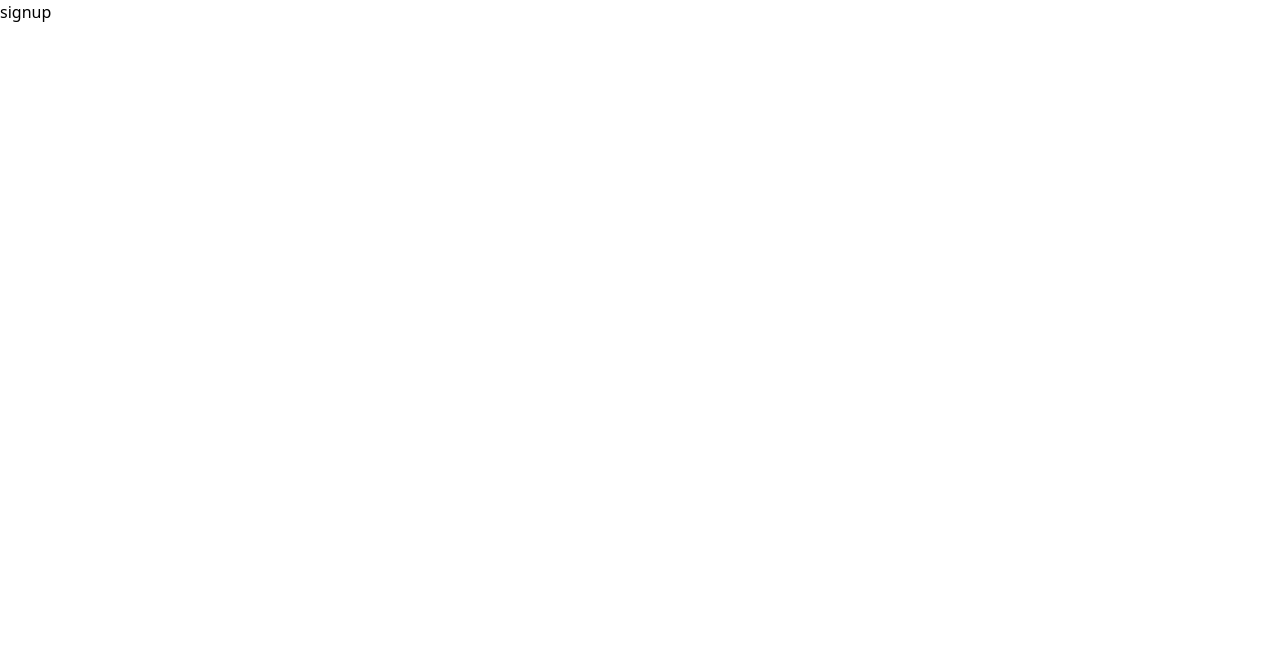
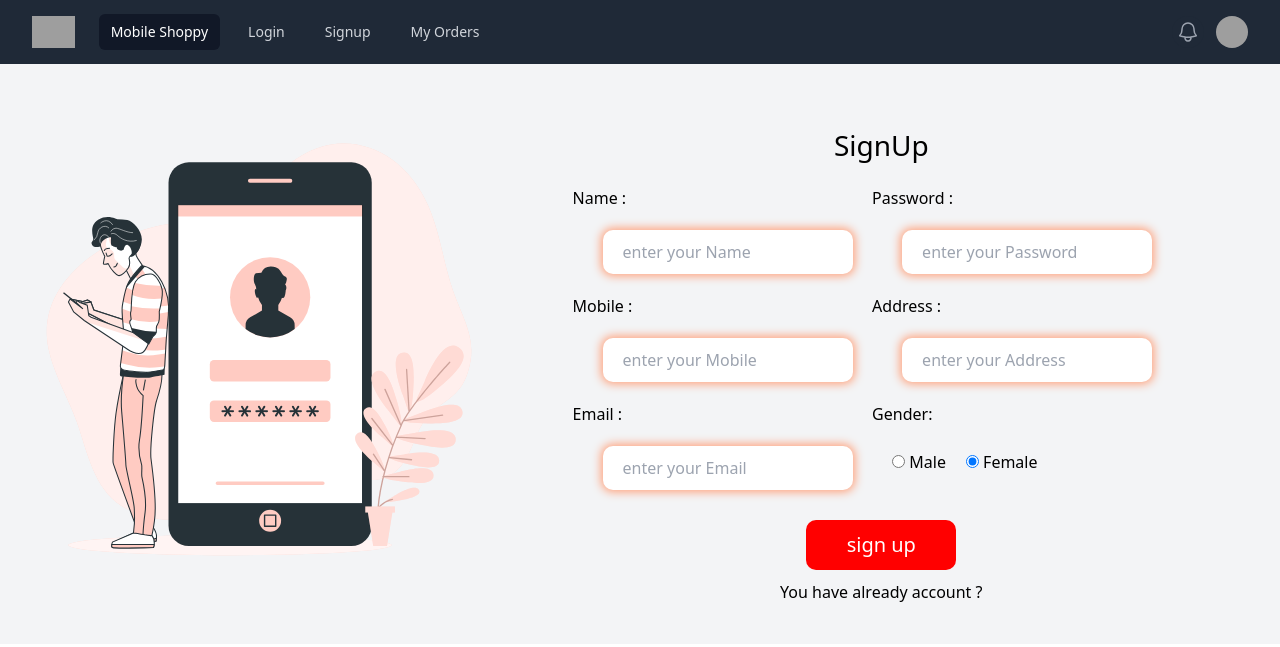
Before and after one commit to shwetapund/mobile-ordering-application, a React app in the folder client/: page /signup in a window 1280 px wide. Built offline with nearby package versions, Linux system fonts and the light colour scheme; grey boxes are pictures that could not be loaded.

Commit message:
signup form is create

```diff
--- a/client/src/views/MyOrders/MyOrders.js
+++ b/client/src/views/MyOrders/MyOrders.js
@@ -0,0 +1,88 @@
+import React, { useState, useEffect } from 'react';
+import Navbar from "./../../components/Navbar/Navbar";
+import "./MyOrder.css";
+import axios from "axios";
+import { Link } from 'react-router-dom';
+
+const STATUS_BADGE_COLOR_MAP = {
+  "pending": "badge-danger",
+  "shipped":"badge-warning",
+  "delivered":"badge-success"
+}
+
+function MyOrders() {
+  const [user, setUser] = useState({});
+  const [order, setOrder] = useState([]);
+
+
+  useEffect(() => {
+    const storageUse = JSON.parse(localStorage.getItem("user") || '{}');
+
+    if (storageUse?.email) {
+      setUser(storageUse);
+    }
+    else {
+      alert("You are not logged in!");
+      window.location.href = "/login";
+    }
+  }, [])
+
+
+  const loadOrder = async () => {
+    const storageUse = JSON.parse(localStorage.getItem("user") || '{}');
+    const userID = storageUse._id;
+
+    if (!userID) {
+      return;
+    }
+
+    try {
+      const response = await axios.get(`/order/user/${userID}`);
+
+      setOrder(response?.data?.data);
+
+    } catch (err) {
+      console.log(err.message);
+    }
+
+  }
+  useEffect(() => {
+    loadOrder();
+  }, [user])
+
+  return (
+    <div>
+      <Navbar />
+      <h1 className='text-center'>MyOrder</h1>
+
+      <div className='orders-container'>
+        {
+          order?.map((orderfetch) => {
+            const { product, shippingAddress, deliveryCharge, quantity, status } = orderfetch;
+
+            return (<>
+              <div className='order-subConatiner'>
+
+                <div>
+                  <img src={product.image} className='order-product-img' />
+                </div>
+
+                <div>
+               <Link to={`/buy/${product._id}`}>{product.name}</Link>
+                  <h4>{shippingAddress} </h4>
+                  <h4>{product.price} x {quantity} = {product.price * quantity}</h4>
+                  <p>{deliveryCharge}</p>
+                  <p className={`order-status ${STATUS_BADGE_COLOR_MAP[status]}`}>{status}</p>
+                  <p></p>
+                </div>
+              </div>
+            </>
+            )
+          })
+        }
+      </div>
+    </div>
+  )
+}
+
+export default MyOrders
--- a/client/src/views/SignUp/SignUp.css
+++ b/client/src/views/SignUp/SignUp.css
@@ -0,0 +1,49 @@
+.form-conatainer{
+    width: fit-content;
+     margin: 30px auto;
+    padding: 10px 50px;
+    border-radius: 10px;
+    /* box-shadow: 0px 0px 10px 0px lightgray; */
+}
+.form-sub-container{
+    display: flex;
+    margin-top: 20px;
+}
+.gender{
+    margin-left: 20px;
+}
+.signup-btn{
+    display: block;
+    margin: 10px auto;
+    width: 150px;
+}
+.form-control{
+    font-size: 16px;
+    padding: 10px 20px;
+    width: 250px;
+    margin-left: 30px;
+    margin-top: 20px;
+    border-radius: 10px;
+    margin-bottom: 20px;
+   box-shadow: 0px 0px 10px 2px lightsalmon;
+}
+.signup-container{
+    display: flex;
+    /* height:630px; */
+    padding-right: 40px;
+    /* width: fit-content; */
+    margin-top: 20px;
+
+    /* box-shadow: 0px 0px 10px 2px lightsalmon; */
+}
+.signup-img{
+    height: 550px;
+    width: 600px;
+}
+.text-form{
+    margin-top: 100px;
+}
+.title{
+    font-size: 28px;
+
+}
--- a/client/src/views/SignUp/SignUp.js
+++ b/client/src/views/SignUp/SignUp.js
@@ -1,16 +1,192 @@
-import React, { useState, useEffect} from 'react';
+import React, { useState, useEffect } from 'react';
 import axios from 'axios';
-import signupimg from "./../../assets/Mobile login.svg";
+import signupimg from "./../../assets/signupImg.svg";
 import Navbar from "./../../components/Navbar/Navbar";
 import "./SignUp.css";
 import { Link } from 'react-router-dom';
 
 function SignUp() {
+  const [name, setName] = useState('')
+  const [mobileNo, setMobileNo] = useState('')
+  const [email, setEmail] = useState('')
+  const [password, setPassword] = useState('')
+  const [address, setAddress] = useState('')
+  const [gender, setGender] = useState('female')
 
-return(
-    <>
-    <h1>signup</h1>
-    </>
+  const signup = async () => {
+    if (!name) {
+      alert("Name is require");
+      return;
+    }
+    if (!mobileNo) {
+      alert("Mobile is required");
+      return;
+    }
+    if (!email) {
+      alert("Email is required");
+      return;
+    }
+    if (!password) {
+      alert("Password is required");
+      return;
+    }
+    if (!gender) {
+      alert("gender is required");
+      return;
+    }
+
+    const response = await axios.post('/api/v1/signup', {
+      name: name,
+      mobileNo: mobileNo,
+      address: address,
+      email: email,
+      password: password,
+      gender: gender
+
+    })
+
+    if (response?.data?.success) {
+      alert(response?.data?.message);
+      window.location.href = "/login";
+    } else {
+      alert(response?.data?.message);
+    }
+  }
+  useEffect(() => {
+    const storageUser = JSON.parse(localStorage.getItem("user") || '{}');
+
+    if (storageUser?.email) {
+      alert("You are already logged in!");
+      window.location.href = "/";
+    }
+  }, [])
+
+  return (<>
+  <div className='bg-gray-100'>
+    <Navbar />
+    <div className='signup-container ' >
+      <div>
+        <img src={signupimg} className='signup-img' />
+      </div>
+
+      <form className='form-conatainer'>
+
+        <h1 className='text-center title'>SignUp</h1>
+        <div className='form-sub-container'>
+          <div>
+            <div>
+              <label htmlFor='name'  >Name : </label>
+              <input
+                type='text'
+                id='name'
+                className='form-control'
+                placeholder='enter your Name'
+                value={name}
+                onChange={(e) => {
+                  setName(e.target.value);
+                }}
+              />
+            </div>
+
+            <div>
+              <label htmlFor='mobile'>Mobile : </label>
+              <input
+                type='text'
+                id='mobile'
+                className='form-control'
+                placeholder='enter your Mobile'
+                value={mobileNo}
+                onChange={(e) => {
+                  setMobileNo(e.target.value);
+                }}
+              />
+            </div>
+
+            <div>
+              <label htmlFor='email'>Email : </label>
+              <input
+                type='email'
+                id='email'
+                className='form-control'
+                placeholder='enter your Email'
+                value={email}
+                onChange={(e) => {
+                  setEmail(e.target.value);
+                }}
+              />
+            </div>
+          </div>
+
+          <div>
+            <div>
+              <label htmlFor='password'>Password : </label>
+              <input
+                type='text'
+                id='password'
+                className='form-control'
+                placeholder='enter your Password'
+                value={password}
+                onChange={(e) => {
+                  setPassword(e.target.value);
+                }}
+              />
+            </div>
+
+            <div>
+              <label htmlFor='address'>Address : </label>
+              <input
+                type='text'
+                id='address'
+                className='form-control'
+                placeholder='enter your Address'
+                value={address}
+                onChange={(e) => {
+                  setAddress(e.target.value);
+                }}
+              />
+            </div>
+
+            <div>
+              <label>Gender: </label><br/><br/>
+              <input
+                type='radio'
+                id='male'
+                name='gender'
+                className='gender'
+                checked={gender === "male"}
+                onClick={() => {
+                  setGender('male')
+                }}
+              />
+              <label htmlFor='male'> Male</label>
+
+              <input
+                type='radio'
+                id='female'
+                name='gender'
+                className='gender'
+                checked={gender === "female"}
+                onClick={() => {
+                  setGender('female')
+                }}
+              />
+              <label htmlFor='female'> Female</label>
+            </div>
+
+
+          </div>
+
+        </div>
+        <button type="button" className='btn signup-btn'
+              onClick={signup}>sign up</button>
+
+            <p className='text-center'>
+              <Link to="/login">You have already account ?</Link></p>
+      </form>
+
+    </div>
+    </div>
+  </>
   )
 }
 
```
Also changed, not shown: client/src/assets/loginImg.svg (added), client/src/assets/signupImg.svg (added), client/src/views/BuyNow/BuyNow.css (line endings or trailing spaces), client/src/views/Login/Login.js (line endings or trailing spaces).
